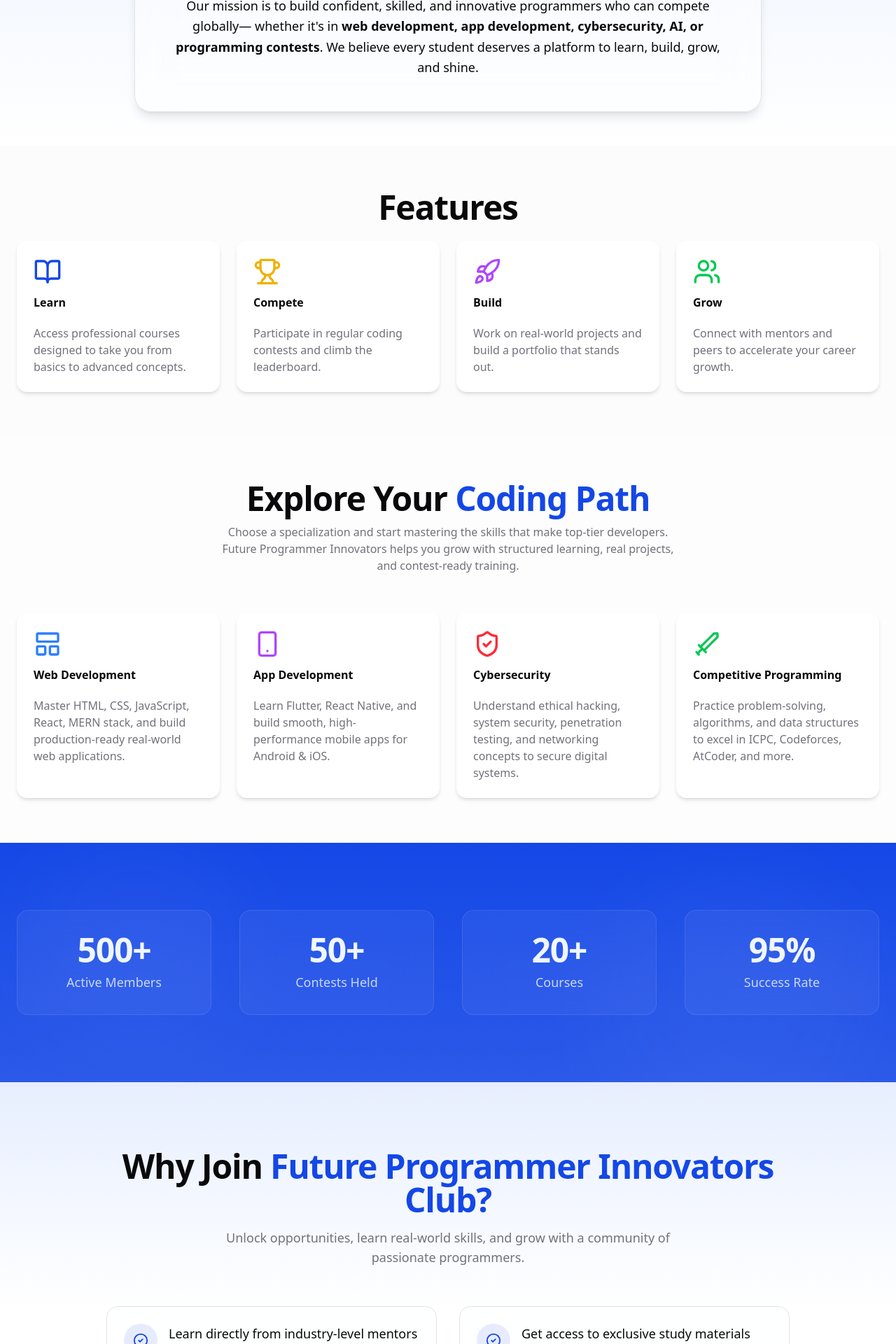
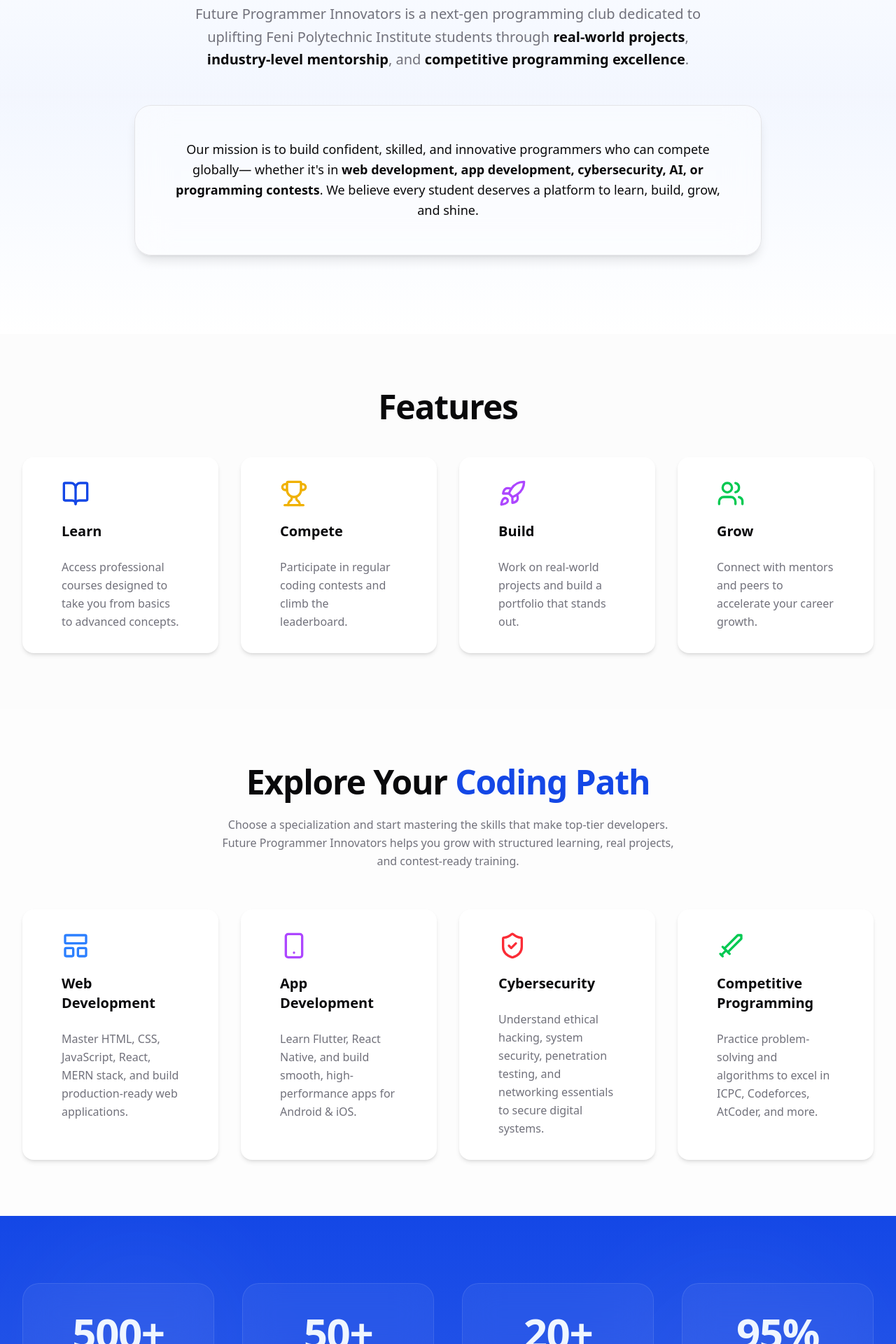
Before and after one commit to safin33221/future-programmer-innovators-client, a Next.js app: page / in a window 1280 px wide. Shown: the part 880-2800 px from the top of the page at 70% size. Built offline with nearby package versions, Linux system fonts and the light colour scheme.

Commit message:
refactor: enhance UI components across multiple sections for improved layout and styling

```diff
--- a/src/components/modules/Home/AboutClub.tsx
+++ b/src/components/modules/Home/AboutClub.tsx
@@ -2,29 +2,32 @@ import SectionTitle from "@/components/shared/SectionTitle";
 
 export function AboutClub() {
     return (
-        <section className="py-12 bg-linear-to-b from-background via-primary/5 to-background relative overflow-hidden">
+        <section className="py-20 lg:py-28 bg-linear-to-b from-background via-primary/5 to-background relative overflow-hidden">
+
+            {/* Soft radial glow */}
             <div className="absolute inset-0 opacity-20 bg-[radial-gradient(circle_at_top,var(--color-primary),transparent_70%)]/[40]" />
 
-            <div className="container px-4 md:px-6 relative mx-auto">
-                <div className="max-w-4xl mx-auto text-center space-y-8">
+            <div className="container px-4 md:px-8 relative mx-auto">
+                <div className="max-w-4xl mx-auto text-center space-y-12">
+
                     <SectionTitle title="Who" highlight="We Are?" />
 
                     <p className="text-lg md:text-xl leading-relaxed text-muted-foreground max-w-3xl mx-auto">
-                        Future Programmer Innovators  is a next-gen programming club dedicated to uplifting
-                        Feni Polytechnic Institute students through <span className="text-foreground font-semibold">real-world projects</span>,
-                        <span className="text-foreground font-semibold">industry-level mentorship</span>, and
+                        Future Programmer Innovators is a next-gen programming club dedicated to uplifting
+                        Feni Polytechnic Institute students through{" "}
+                        <span className="text-foreground font-semibold">real-world projects</span>,{" "}
+                        <span className="text-foreground font-semibold">industry-level mentorship</span>, and{" "}
                         <span className="text-foreground font-semibold">competitive programming excellence</span>.
                     </p>
 
-                    <div
-                        className=" mt-10 p-8 md:p-12 rounded-3xl border bg-card/40 backdrop-blur-xl shadow-lg hover:shadow-primary/10 transition-all duration-300"
-                    >
+                    <div className="mt-8 p-8 md:p-12 rounded-3xl border bg-card/40 backdrop-blur-xl shadow-lg hover:shadow-primary/10 transition-all duration-300">
                         <p className="text-base md:text-lg text-foreground leading-relaxed">
                             Our mission is to build confident, skilled, and innovative programmers who can compete globally—
                             whether it&apos;s in <strong>web development, app development, cybersecurity, AI, or programming contests</strong>.
                             We believe every student deserves a platform to learn, build, grow, and shine.
                         </p>
                     </div>
+
                 </div>
             </div>
         </section>
--- a/src/components/modules/Home/CodingTracksSection.tsx
+++ b/src/components/modules/Home/CodingTracksSection.tsx
@@ -1,86 +1,82 @@
 import SectionTitle from "@/components/shared/SectionTitle";
 import { Card, CardContent, CardHeader, CardTitle } from "@/components/ui/card";
-import {
-    LayoutPanelTop,
-    Smartphone,
-    ShieldCheck,
-    Sword,
-} from "lucide-react";
+import { LayoutPanelTop, Smartphone, ShieldCheck, Sword } from "lucide-react";
 
 export default function CodingTracksSection() {
     return (
+        <section className="py-20 bg-muted/20">
+            <div className="container px-4 md:px-8 mx-auto">
 
-        <section className="py-16 bg-muted/20">
-            <div className="container px-4 md:px-6 mx-auto">
-                <div className="text-center mb-14">
-                    <SectionTitle title="Explore Your" highlight="Coding Path"/>
+                <div className="text-center space-y-6 mb-14">
+                    <SectionTitle title="Explore Your" highlight="Coding Path" />
 
-                    <p className="text-muted-foreground max-w-2xl mx-auto mt-3">
+                    <p className="text-muted-foreground max-w-2xl mx-auto leading-relaxed">
                         Choose a specialization and start mastering the skills that make
                         top-tier developers. Future Programmer Innovators helps you grow with structured learning,
                         real projects, and contest-ready training.
                     </p>
                 </div>
 
-                <div className="grid grid-cols-1 md:grid-cols-2 lg:grid-cols-4 gap-6">
+                <div className="grid grid-cols-1 md:grid-cols-2 lg:grid-cols-4 gap-8">
+
                     {/* Web Development */}
-                    <Card className="border-none shadow-md hover:shadow-lg transition-all">
-                        <CardHeader>
-                            <LayoutPanelTop className="h-10 w-10 text-blue-500 mb-2" />
-                            <CardTitle>Web Development</CardTitle>
+                    <Card className="border-none shadow-md hover:shadow-lg transition-all p-6 md:p-8 rounded-2xl">
+                        <CardHeader className="space-y-3">
+                            <LayoutPanelTop className="h-10 w-10 text-blue-500" />
+                            <CardTitle className="text-xl font-semibold">Web Development</CardTitle>
                         </CardHeader>
                         <CardContent>
-                            <p className="text-muted-foreground">
+                            <p className="text-muted-foreground leading-relaxed">
                                 Master HTML, CSS, JavaScript, React, MERN stack, and build
-                                production-ready real-world web applications.
+                                production-ready web applications.
                             </p>
                         </CardContent>
                     </Card>
 
                     {/* App Development */}
-                    <Card className="border-none shadow-md hover:shadow-lg transition-all">
-                        <CardHeader>
-                            <Smartphone className="h-10 w-10 text-purple-500 mb-2" />
-                            <CardTitle>App Development</CardTitle>
+                    <Card className="border-none shadow-md hover:shadow-lg transition-all p-6 md:p-8 rounded-2xl">
+                        <CardHeader className="space-y-3">
+                            <Smartphone className="h-10 w-10 text-purple-500" />
+                            <CardTitle className="text-xl font-semibold">App Development</CardTitle>
                         </CardHeader>
                         <CardContent>
-                            <p className="text-muted-foreground">
+                            <p className="text-muted-foreground leading-relaxed">
                                 Learn Flutter, React Native, and build smooth, high-performance
-                                mobile apps for Android & iOS.
+                                apps for Android & iOS.
                             </p>
                         </CardContent>
                     </Card>
 
                     {/* Cybersecurity */}
-                    <Card className="border-none shadow-md hover:shadow-lg transition-all">
-                        <CardHeader>
-                            <ShieldCheck className="h-10 w-10 text-red-500 mb-2" />
-                            <CardTitle>Cybersecurity</CardTitle>
+                    <Card className="border-none shadow-md hover:shadow-lg transition-all p-6 md:p-8 rounded-2xl">
+                        <CardHeader className="space-y-3">
+                            <ShieldCheck className="h-10 w-10 text-red-500" />
+                            <CardTitle className="text-xl font-semibold">Cybersecurity</CardTitle>
                         </CardHeader>
                         <CardContent>
-                            <p className="text-muted-foreground">
+                            <p className="text-muted-foreground leading-relaxed">
                                 Understand ethical hacking, system security, penetration testing,
-                                and networking concepts to secure digital systems.
+                                and networking essentials to secure digital systems.
                             </p>
                         </CardContent>
                     </Card>
 
                     {/* Competitive Programming */}
-                    <Card className="border-none shadow-md hover:shadow-lg transition-all">
-                        <CardHeader>
-                            <Sword className="h-10 w-10 text-green-500 mb-2" />
-                            <CardTitle>Competitive Programming</CardTitle>
+                    <Card className="border-none shadow-md hover:shadow-lg transition-all p-6 md:p-8 rounded-2xl">
+                        <CardHeader className="space-y-3">
+                            <Sword className="h-10 w-10 text-green-500" />
+                            <CardTitle className="text-xl font-semibold">Competitive Programming</CardTitle>
                         </CardHeader>
                         <CardContent>
-                            <p className="text-muted-foreground">
-                                Practice problem-solving, algorithms, and data structures to excel
-                                in ICPC, Codeforces, AtCoder, and more.
+                            <p className="text-muted-foreground leading-relaxed">
+                                Practice problem-solving and algorithms to excel in ICPC,
+                                Codeforces, AtCoder, and more.
                             </p>
                         </CardContent>
                     </Card>
+
                 </div>
             </div>
         </section>
-
     );
-};
+}
--- a/src/components/modules/Home/FeaturesSection.tsx
+++ b/src/components/modules/Home/FeaturesSection.tsx
@@ -1,59 +1,58 @@
-
 import SectionTitle from "@/components/shared/SectionTitle";
 import { Card, CardHeader, CardTitle, CardContent } from "@/components/ui/card";
 import { BookOpen, Trophy, Rocket, Users } from "lucide-react";
 
 export function FeaturesSection() {
     return (
-        <section className="py-16 bg-muted/30">
-            <SectionTitle title="Features" className="pb-6" />
-            <div className="container px-4 md:px-6 mx-auto">
-                <div className="grid grid-cols-1 md:grid-cols-2 lg:grid-cols-4 gap-6">
+        <section className="py-20 bg-muted/30">
+            <div className="container px-4 md:px-8 mx-auto">
+                <SectionTitle title="Features" className="pb-12" />
 
-                    <Card className="bg-background border-none shadow-md hover:shadow-lg transition-shadow">
-                        <CardHeader>
-                            <BookOpen className="h-10 w-10 text-primary mb-2" />
-                            <CardTitle>Learn</CardTitle>
+                <div className="grid grid-cols-1 md:grid-cols-2 lg:grid-cols-4 gap-8">
+
+                    <Card className="bg-background border-none shadow-md hover:shadow-lg transition-shadow p-6 md:p-8 rounded-2xl">
+                        <CardHeader className="space-y-3">
+                            <BookOpen className="h-10 w-10 text-primary" />
+                            <CardTitle className="text-xl font-semibold">Learn</CardTitle>
                         </CardHeader>
                         <CardContent>
-                            <p className="text-muted-foreground">
-                                Access professional courses designed to take you from basics
-                                to advanced concepts.
+                            <p className="text-muted-foreground leading-relaxed">
+                                Access professional courses designed to take you from basics to advanced concepts.
                             </p>
                         </CardContent>
                     </Card>
 
-                    <Card className="bg-background border-none shadow-md hover:shadow-lg transition-shadow">
-                        <CardHeader>
-                            <Trophy className="h-10 w-10 text-yellow-500 mb-2" />
-                            <CardTitle>Compete</CardTitle>
+                    <Card className="bg-background border-none shadow-md hover:shadow-lg transition-shadow p-6 md:p-8 rounded-2xl">
+                        <CardHeader className="space-y-3">
+                            <Trophy className="h-10 w-10 text-yellow-500" />
+                            <CardTitle className="text-xl font-semibold">Compete</CardTitle>
                         </CardHeader>
                         <CardContent>
-                            <p className="text-muted-foreground">
+                            <p className="text-muted-foreground leading-relaxed">
                                 Participate in regular coding contests and climb the leaderboard.
                             </p>
                         </CardContent>
                     </Card>
 
-                    <Card className="bg-background border-none shadow-md hover:shadow-lg transition-shadow">
-                        <CardHeader>
-                            <Rocket className="h-10 w-10 text-purple-500 mb-2" />
-                            <CardTitle>Build</CardTitle>
+                    <Card className="bg-background border-none shadow-md hover:shadow-lg transition-shadow p-6 md:p-8 rounded-2xl">
+                        <CardHeader className="space-y-3">
+                            <Rocket className="h-10 w-10 text-purple-500" />
+                            <CardTitle className="text-xl font-semibold">Build</CardTitle>
                         </CardHeader>
                         <CardContent>
-                            <p className="text-muted-foreground">
+                            <p className="text-muted-foreground leading-relaxed">
                                 Work on real-world projects and build a portfolio that stands out.
                             </p>
                         </CardContent>
                     </Card>
 
-                    <Card className="bg-background border-none shadow-md hover:shadow-lg transition-shadow">
-                        <CardHeader>
-                            <Users className="h-10 w-10 text-green-500 mb-2" />
-                            <CardTitle>Grow</CardTitle>
+                    <Card className="bg-background border-none shadow-md hover:shadow-lg transition-shadow p-6 md:p-8 rounded-2xl">
+                        <CardHeader className="space-y-3">
+                            <Users className="h-10 w-10 text-green-500" />
+                            <CardTitle className="text-xl font-semibold">Grow</CardTitle>
                         </CardHeader>
                         <CardContent>
-                            <p className="text-muted-foreground">
+                            <p className="text-muted-foreground leading-relaxed">
                                 Connect with mentors and peers to accelerate your career growth.
                             </p>
                         </CardContent>
--- a/src/components/modules/Home/StarSection.tsx
+++ b/src/components/modules/Home/StarSection.tsx
@@ -1,33 +1,35 @@
 export function StarSection() {
     return (
         <section className="py-24 bg-linear-to-b from-primary to-primary/90 text-primary-foreground relative overflow-hidden">
+
             {/* Background Glow */}
             <div className="absolute inset-0 opacity-30 pointer-events-none">
                 <div className="absolute w-96 h-96 bg-white/10 rounded-full blur-3xl top-10 right-10" />
                 <div className="absolute w-80 h-80 bg-white/10 rounded-full blur-3xl bottom-10 left-10" />
             </div>
 
-            <div className="container px-4 md:px-6 relative mx-auto">
-                <div className="grid grid-cols-2 md:grid-cols-4 gap-10 text-center">
+            <div className="container px-4 md:px-8 relative mx-auto">
 
-                    <div className="backdrop-blur-xl bg-white/5 rounded-2xl p-8 border border-white/10 hover:bg-white/10 transition-all duration-300 transform hover:scale-105">
-                        <h3 className="text-5xl font-extrabold tracking-tight">500+</h3>
-                        <p className="text-primary-foreground/80 mt-2 text-lg">Active Members</p>
+                <div className="grid grid-cols-1 sm:grid-cols-2 md:grid-cols-4 gap-10">
+
+                    <div className="backdrop-blur-xl bg-white/5 rounded-3xl p-10 border border-white/10 hover:bg-white/10 transition-all duration-300 transform hover:scale-105 text-center">
+                        <h3 className="text-5xl md:text-6xl font-extrabold tracking-tight">500+</h3>
+                        <p className="text-primary-foreground/80 mt-3 text-lg">Active Members</p>
                     </div>
 
-                    <div className="backdrop-blur-xl bg-white/5 rounded-2xl p-8 border border-white/10 hover:bg-white/10 transition-all duration-300 transform hover:scale-105">
-                        <h3 className="text-5xl font-extrabold tracking-tight">50+</h3>
-                        <p className="text-primary-foreground/80 mt-2 text-lg">Contests Held</p>
+                    <div className="backdrop-blur-xl bg-white/5 rounded-3xl p-10 border border-white/10 hover:bg-white/10 transition-all duration-300 transform hover:scale-105 text-center">
+                        <h3 className="text-5xl md:text-6xl font-extrabold tracking-tight">50+</h3>
+                        <p className="text-primary-foreground/80 mt-3 text-lg">Contests Held</p>
                     </div>
 
-                    <div className="backdrop-blur-xl bg-white/5 rounded-2xl p-8 border border-white/10 hover:bg-white/10 transition-all duration-300 transform hover:scale-105">
-                        <h3 className="text-5xl font-extrabold tracking-tight">20+</h3>
-                        <p className="text-primary-foreground/80 mt-2 text-lg">Courses</p>
+                    <div className="backdrop-blur-xl bg-white/5 rounded-3xl p-10 border border-white/10 hover:bg-white/10 transition-all duration-300 transform hover:scale-105 text-center">
+                        <h3 className="text-5xl md:text-6xl font-extrabold tracking-tight">20+</h3>
+                        <p className="text-primary-foreground/80 mt-3 text-lg">Courses</p>
                     </div>
 
-                    <div className="backdrop-blur-xl bg-white/5 rounded-2xl p-8 border border-white/10 hover:bg-white/10 transition-all duration-300 transform hover:scale-105">
-                        <h3 className="text-5xl font-extrabold tracking-tight">95%</h3>
-                        <p className="text-primary-foreground/80 mt-2 text-lg">Success Rate</p>
+                    <div className="backdrop-blur-xl bg-white/5 rounded-3xl p-10 border border-white/10 hover:bg-white/10 transition-all duration-300 transform hover:scale-105 text-center">
+                        <h3 className="text-5xl md:text-6xl font-extrabold tracking-tight">95%</h3>
+                        <p className="text-primary-foreground/80 mt-3 text-lg">Success Rate</p>
                     </div>
 
                 </div>
--- a/src/components/modules/Home/WhyJoin.tsx
+++ b/src/components/modules/Home/WhyJoin.tsx
@@ -11,40 +11,52 @@ export function WhyJoin() {
 
   return (
     <section className="py-24 bg-linear-to-b from-primary/10 via-background to-background">
-      <div className="container px-4 md:px-6 max-w-5xl mx-auto">
-        <div className="text-center mb-14">
+      <div className="container px-4 md:px-8 max-w-5xl mx-auto">
+
+        {/* Section Header */}
+        <div className="text-center mb-16">
           <SectionTitle title="Why Join" highlight="Future Programmer Innovators Club?" />
 
-          <p className="text-muted-foreground mt-4 max-w-2xl mx-auto text-lg">
+          <p className="text-muted-foreground mt-4 max-w-2xl mx-auto text-lg leading-relaxed">
             Unlock opportunities, learn real-world skills, and grow with a community of passionate programmers.
           </p>
         </div>
 
-        <div className="grid sm:grid-cols-2 gap-6 md:gap-8">
+        {/* Feature List */}
+        <div className="grid sm:grid-cols-2 gap-7 md:gap-9">
           {features.map((item) => (
             <div
               key={item}
               className="
-                group relative overflow-hidden rounded-2xl border bg-card/50 backdrop-blur
-                p-6 flex items-start gap-4 transition-all duration-300
-                hover:border-primary/40 hover:shadow-lg hover:shadow-primary/10
+                group relative overflow-hidden rounded-3xl border bg-card/50 backdrop-blur-xl
+                p-7 flex items-start gap-5 transition-all duration-300
+                hover:border-primary/40 hover:shadow-xl hover:shadow-primary/10
               "
             >
+              {/* Icon */}
               <div
                 className="
-                  w-12 h-12 rounded-full flex items-center justify-center
-                  bg-primary/10 text-primary transition-transform duration-300
+                  w-14 h-14 rounded-full flex items-center justify-center text-primary
+                  bg-primary/10 transition-all duration-300
                   group-hover:scale-110 group-hover:bg-primary group-hover:text-primary-foreground
                 "
               >
-                <CheckCircle2 size={22} />
+                <CheckCircle2 size={24} />
               </div>
 
-              <p className="text-base md:text-lg font-medium text-foreground group-hover:text-primary transition-colors">
+              {/* Text */}
+              <p className="text-base md:text-lg font-medium text-foreground leading-relaxed transition-colors group-hover:text-primary">
                 {item}
               </p>
 
-              <div className="absolute inset-0 pointer-events-none bg-linear-to-r from-primary/0 via-primary/5 to-primary/0 opacity-0 group-hover:opacity-100 transition-opacity duration-500" />
+              {/* Hover Glow */}
+              <div
+                className="
+                  absolute inset-0 pointer-events-none bg-linear-to-r
+                  from-primary/0 via-primary/5 to-primary/0
+                  opacity-0 group-hover:opacity-100 transition-opacity duration-500
+                "
+              />
             </div>
           ))}
         </div>
```
Also changed, not shown: src/app/(AuthLayout)/login/page.tsx (+20 -24 lines), src/components/modules/Home/CtaSection.tsx (+10 -6 lines), src/components/modules/Home/HeroSection.tsx (+16 -12 lines).
